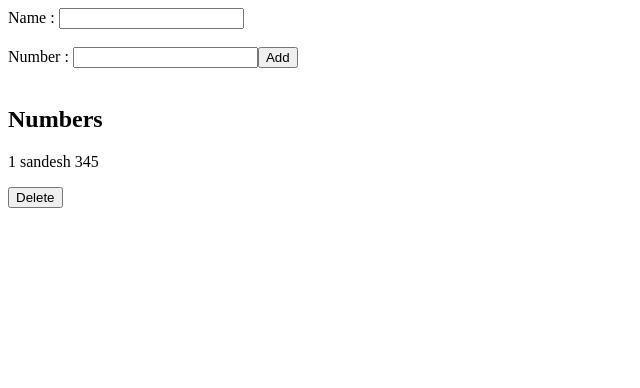
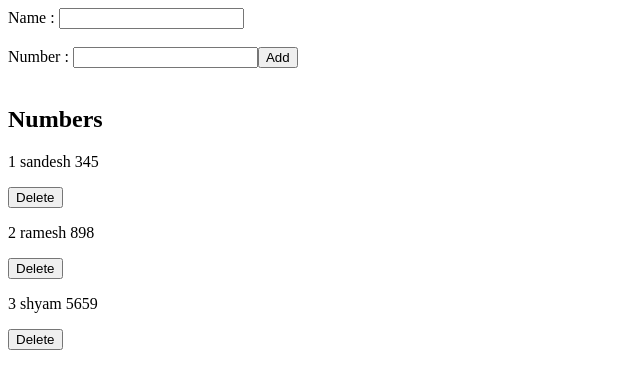
Before and after one commit to psandesh64/MERN_form, a React (Vite) app in the folder formReactProject/: page / in a window 1280 px wide. Shown: the top 388 px of the page, without its empty margins (0-640 px from the left). Built offline with nearby package versions, Linux system fonts and the light colour scheme; data requests are answered from the project's data file.

Commit message:
first commit

```diff
--- a/formReactProject/db.json
+++ b/formReactProject/db.json
@@ -4,6 +4,16 @@
       "id": 1,
       "name": "sandesh",
       "number": "345"
+    },
+    {
+      "id": 2,
+      "name": "ramesh",
+      "number": "898"
+    },
+    {
+      "id": 3,
+      "name": "shyam",
+      "number": "5659"
     }
   ]
 }
--- a/formReactProject/src/App.jsx
+++ b/formReactProject/src/App.jsx
@@ -2,8 +2,8 @@ import { useEffect, useState } from 'react'
 import reactLogo from './assets/react.svg'
 import viteLogo from '/vite.svg'
 // import './App.css'
-import axios from 'axios'
 import Person from './components/person'
+import phonebook_ser from './services/phonebook'
 
 
 const App = () => {
@@ -11,8 +11,7 @@ const App = () => {
   const [formArray,setformArray]=useState({'name':'','number':''})
 
   useEffect(()=>{
-  const promise = axios.get('http://localhost:3001/phonebook')
-    promise.then(response => {
+    phonebook_ser.getAll().then(response => {
       setPersons(response.data)
     })
   },[])
@@ -37,10 +36,10 @@ const App = () => {
     });
 
     if (!foundPerson) {
-      axios.post("http://localhost:3001/phonebook", phonebookObj)
+      phonebook_ser.create(phonebookObj)
         .then(response => setPersons(persons.concat(response.data)));
     } else {
-      axios.put(`http://localhost:3001/phonebook/${newId}`, phonebookObj)
+      phonebook_ser.update(newId, phonebookObj)
         .then(response => setPersons(persons.map(person => (person.id === newId ? response.data : person))));
     }
 
@@ -49,7 +48,7 @@ const App = () => {
 
   const handleDelete = (id) => {
     window.confirm("Do you want to delete this ") ?
-    axios.delete(`http://localhost:3001/phonebook/${id}`)
+    phonebook_ser.clean(id)
     .then((response) => setPersons(persons.filter(person => person.id !== id)))
     :console.log("Delete operation cancelled")
   }
--- /dev/null
+++ b/formReactProject/src/services/phonebook.js
@@ -0,0 +1,25 @@
+import axios from 'axios'
+const baseUrl = 'http://localhost:3001/phonebook'
+
+const getAll = () => {
+    return axios.get(baseUrl)
+}
+
+const create = newObject => {
+    return axios.post(baseUrl,newObject)
+}
+
+const update = (id, newObject) => {
+    return axios.put(`${baseUrl}/${id}`,newObject)
+}
+
+const clean = (id) => {
+    return axios.delete(`${baseUrl}/${id}`)
+}
+
+export default {
+    getAll: getAll,
+    create: create,
+    update: update,
+    clean: clean
+}
```
